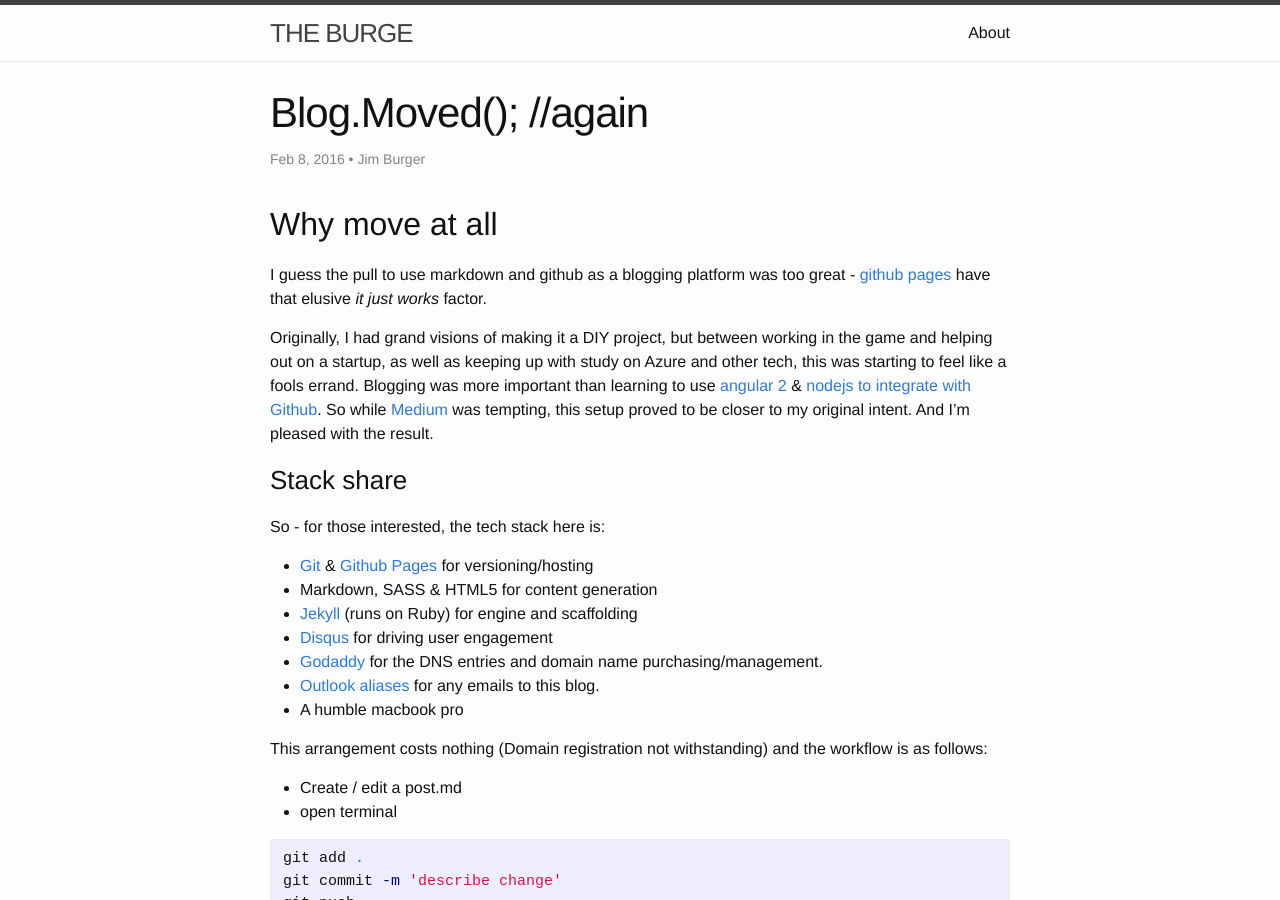
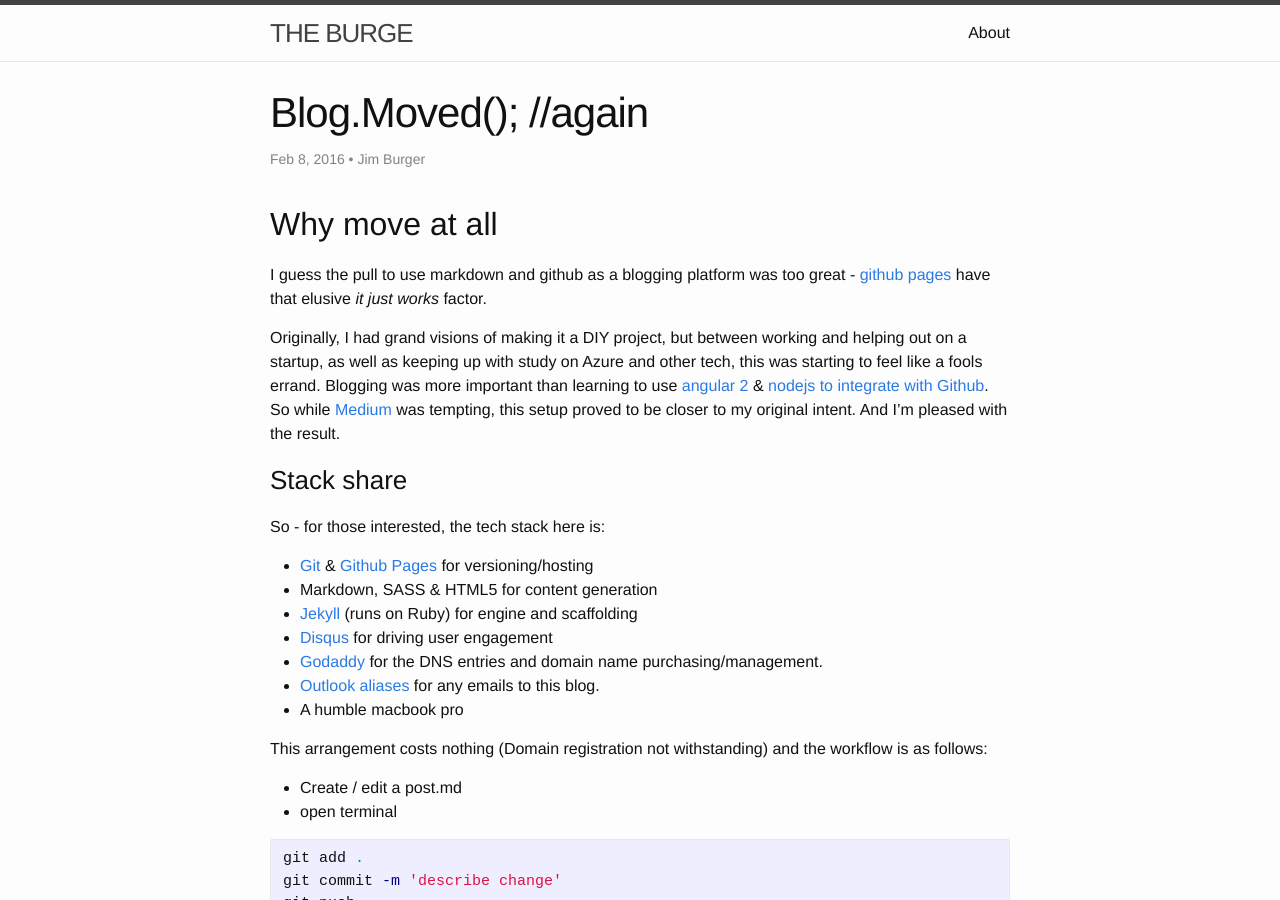
Before and after one commit to jburger/jburger.github.io, a Jekyll site: the page built from _posts/2016-02-08-moved-to-github.markdown, in a window 1280 px wide and 900 px high. Built offline with Jekyll 4.4.1, drawn with Linux system fonts in a browser that asks for light colours; Markdown is read by kramdown in place of the engine named in the settings.

Commit message:
clearer wording

```diff
--- a/_posts/2016-02-08-moved-to-github.markdown
+++ b/_posts/2016-02-08-moved-to-github.markdown
@@ -18,7 +18,7 @@ tags:
 
 I guess the pull to use markdown and github as a blogging platform was too great - [github pages](http://pages.github.com) have that elusive _it just works_ factor.
 
-Originally, I had grand visions of making it a DIY project, but between working in the game and helping out on a startup, as well as keeping up with study on Azure and other tech, this was starting to feel like a fools errand. Blogging was more important than learning to use [angular 2](https://angular.io) & [nodejs to integrate with Github](https://github.com/ajaxorg/node-github). So while [Medium](https://medium.com) was tempting, this setup proved to be closer to my original intent. And I'm pleased with the result.
+Originally, I had grand visions of making it a DIY project, but between working and helping out on a startup, as well as keeping up with study on Azure and other tech, this was starting to feel like a fools errand. Blogging was more important than learning to use [angular 2](https://angular.io) & [nodejs to integrate with Github](https://github.com/ajaxorg/node-github). So while [Medium](https://medium.com) was tempting, this setup proved to be closer to my original intent. And I'm pleased with the result.
 
 ### Stack share
 
```
